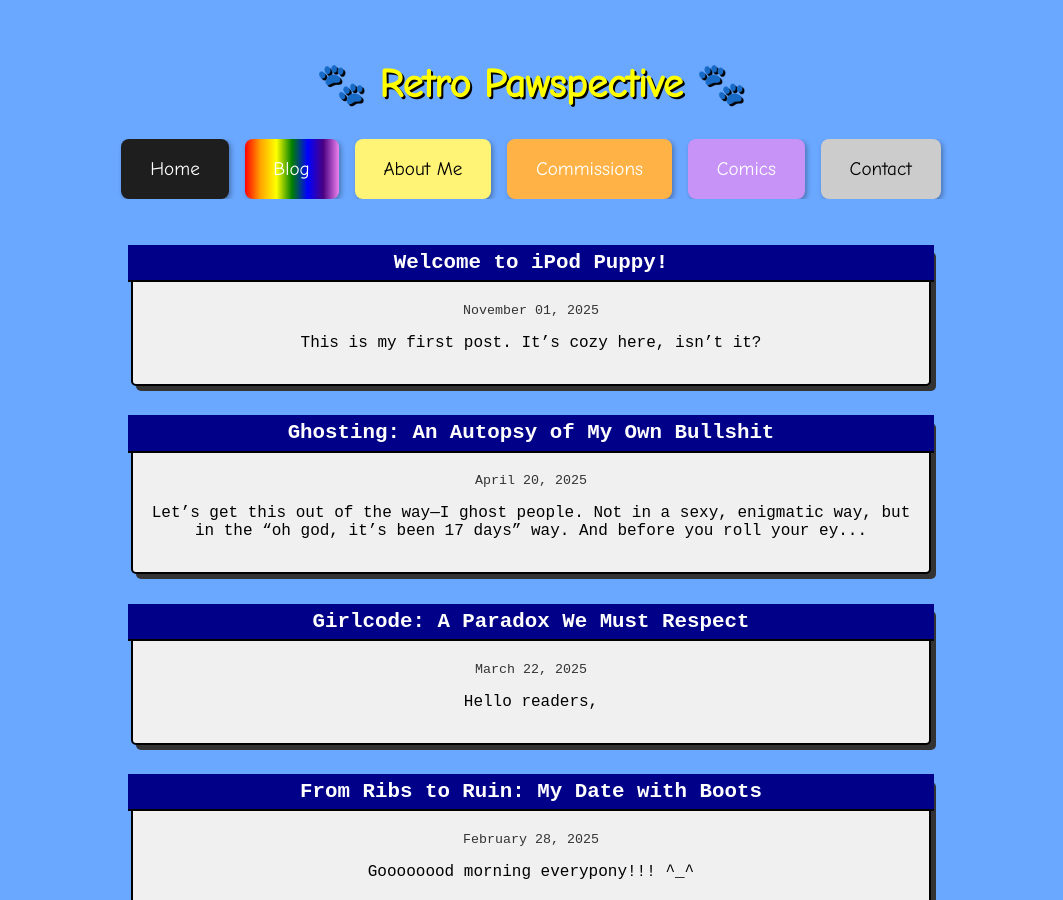
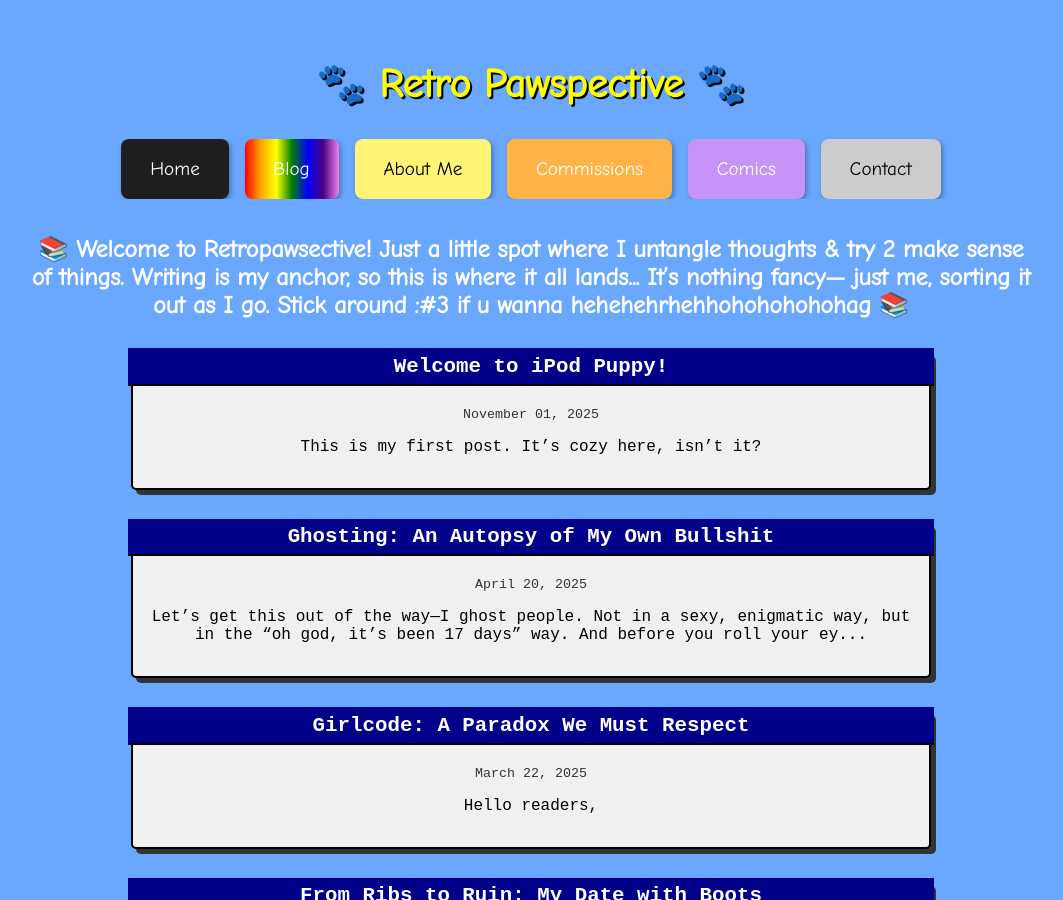
Before and after one commit to Chrissy-and-Chloe/ipodpuppywebsite, a Jekyll site: the page built from blog.html, in a window 1280 px wide and 900 px high. Shown: the whole window, without its empty margins (109-1172 px from the left). Built offline with Jekyll 4.4.1, drawn with Linux system fonts in a browser that asks for light colours.

Commit message:
Update blog.html

```diff
--- a/blog.html
+++ b/blog.html
@@ -2,6 +2,11 @@
 layout: default
 title: 🐾 Retro Pawspective 🐾
 ---
+
+<section class="blog-header">
+  <h2>📚 Welcome to Retropawsective! Just a little spot where I untangle thoughts & try 2 make sense of things. Writing is my anchor, so this is where it all lands...
+    It’s nothing fancy— just me, sorting it out as I go. Stick around :#3 if u wanna hehehehrhehhohohohohohag 📚</h2>
+</section>
 
 <section class="post-feed">
   {% for post in site.posts %}
```
